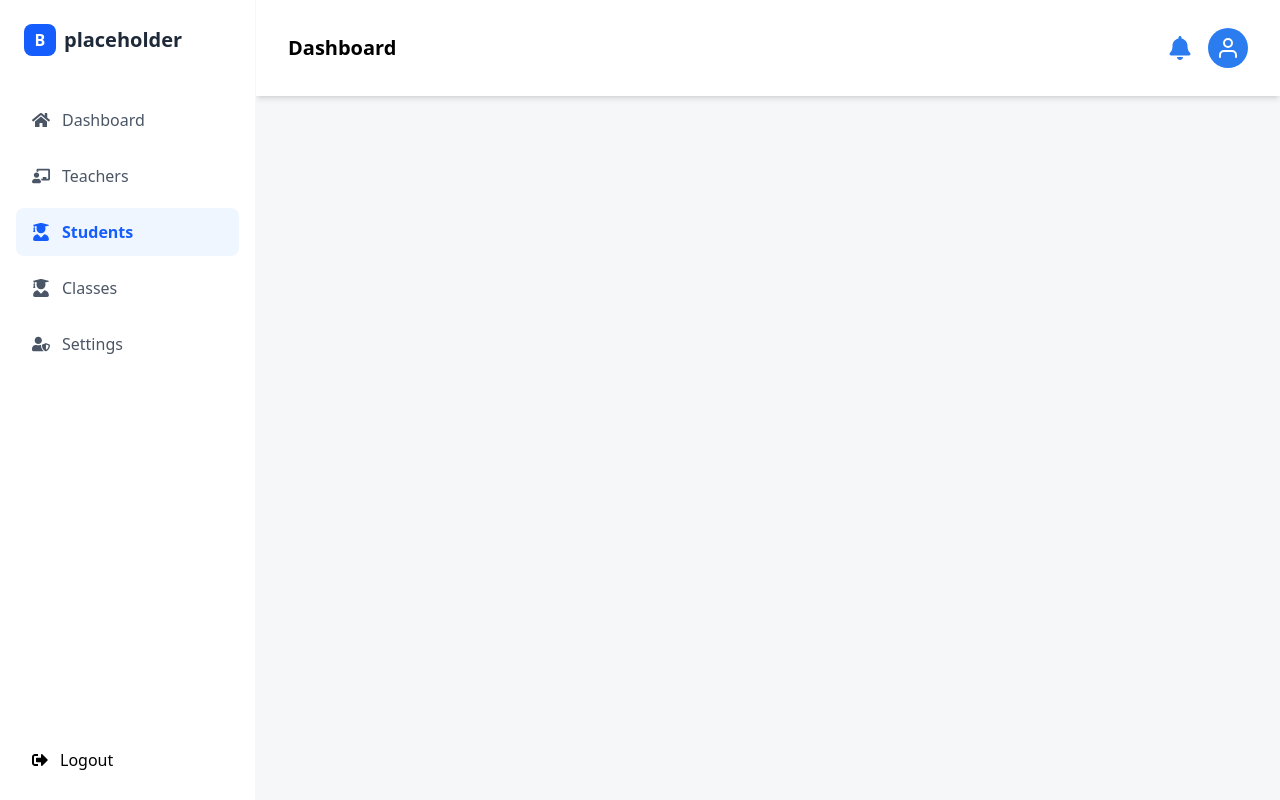
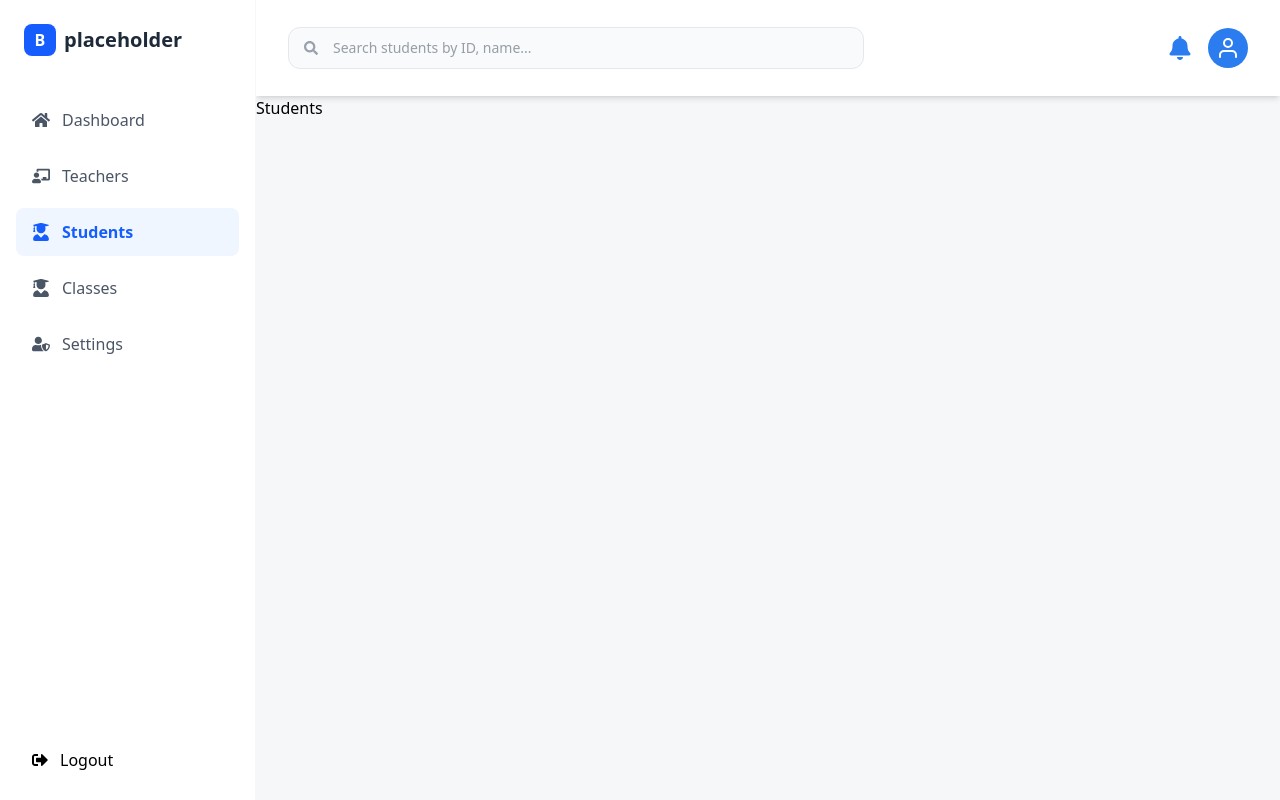
Before and after one commit to bemnet-21/SchoolTrack, a Next.js app in the folder client/: page /admin/students in a window 1280 px wide. Built offline with nearby package versions, Linux system fonts and the light colour scheme; sample sign-in values are in the browser's storage.

Commit message:
update header to be dynamic

```diff
--- a/client/app/(dashboard)/admin/page.tsx
+++ b/client/app/(dashboard)/admin/page.tsx
@@ -46,7 +46,7 @@ const page = () => {
 
   console.log("performance", performances)
   return (
-    <section className='flex flex-col w-full gap-y-8 p-4'>
+    <section className='flex flex-col w-full gap-y-8 py-8 lg:px-16'>
       <div className='flex flex-col gap-y-4 w-full lg:justify-between lg:items-center lg:flex-row'>
         <div className='flex flex-col'>
           <h1 className='text-3xl font-bold'>{`Welcome Back, ${user?.name}!`}</h1>
--- a/client/app/(dashboard)/admin/students/page.tsx
+++ b/client/app/(dashboard)/admin/students/page.tsx
@@ -3,7 +3,7 @@ import React from 'react'
 const page = () => {
   return (
     <div>
-
+      Students
     </div>
   )
 }
--- a/client/app/components/layout/Header.tsx
+++ b/client/app/components/layout/Header.tsx
@@ -1,19 +1,32 @@
 'use client'
 
 import { toggleSidebar } from '@/store/slices/sidebar.slice'
+import { usePathname } from 'next/navigation'
 import React from 'react'
-import { FaBell } from 'react-icons/fa'
+import { FaBell, FaSearch } from 'react-icons/fa'
 import { FiMenu, FiUser } from 'react-icons/fi'
 import { useDispatch } from 'react-redux'
 
 const Header = () => {
     const dispatch = useDispatch()
+    const pathName = usePathname()
 
   return (
-   <header className="w-full h-24 bg-white shadow-md p-4 flex items-center justify-between md:px-8">
-        <div className='flex gap-x-4 items-center'>
+   <header className="w-full h-24 bg-white shadow-md p-4 flex items-center gap-x-4 justify-between md:px-8">
+        <div className='flex gap-x-4 items-center flex-1'>
             <FiMenu className="text-2xl text-mainBlue cursor-pointer md:hidden" onClick={() => dispatch(toggleSidebar())}/>
-            <h1 className="text-xl font-bold">Dashboard</h1>
+            {pathName === '/admin' ? (
+                <h1 className="text-xl font-bold">Dashboard</h1>
+            ) : pathName === '/admin/students' ? (
+                <div className="relative w-full max-w-xl">
+                    <FaSearch className="absolute left-4 top-1/2 -translate-y-1/2 text-gray-400 text-sm" />
+                    <input
+                        type='text'
+                        placeholder='Search students by ID, name...'
+                        className="w-full pl-11 pr-4 py-2.5 rounded-xl border border-gray-200 bg-gray-50 text-gray-700 text-sm focus:bg-white focus:outline-none focus:border-blue-500 focus:ring-4 focus:ring-blue-500/10 transition-all duration-200"
+                    />
+                </div>
+            ) : null}
         </div>
         <div className='flex gap-x-4 items-center'>
             <FaBell className="text-2xl text-mainBlue cursor-pointer" />
```
